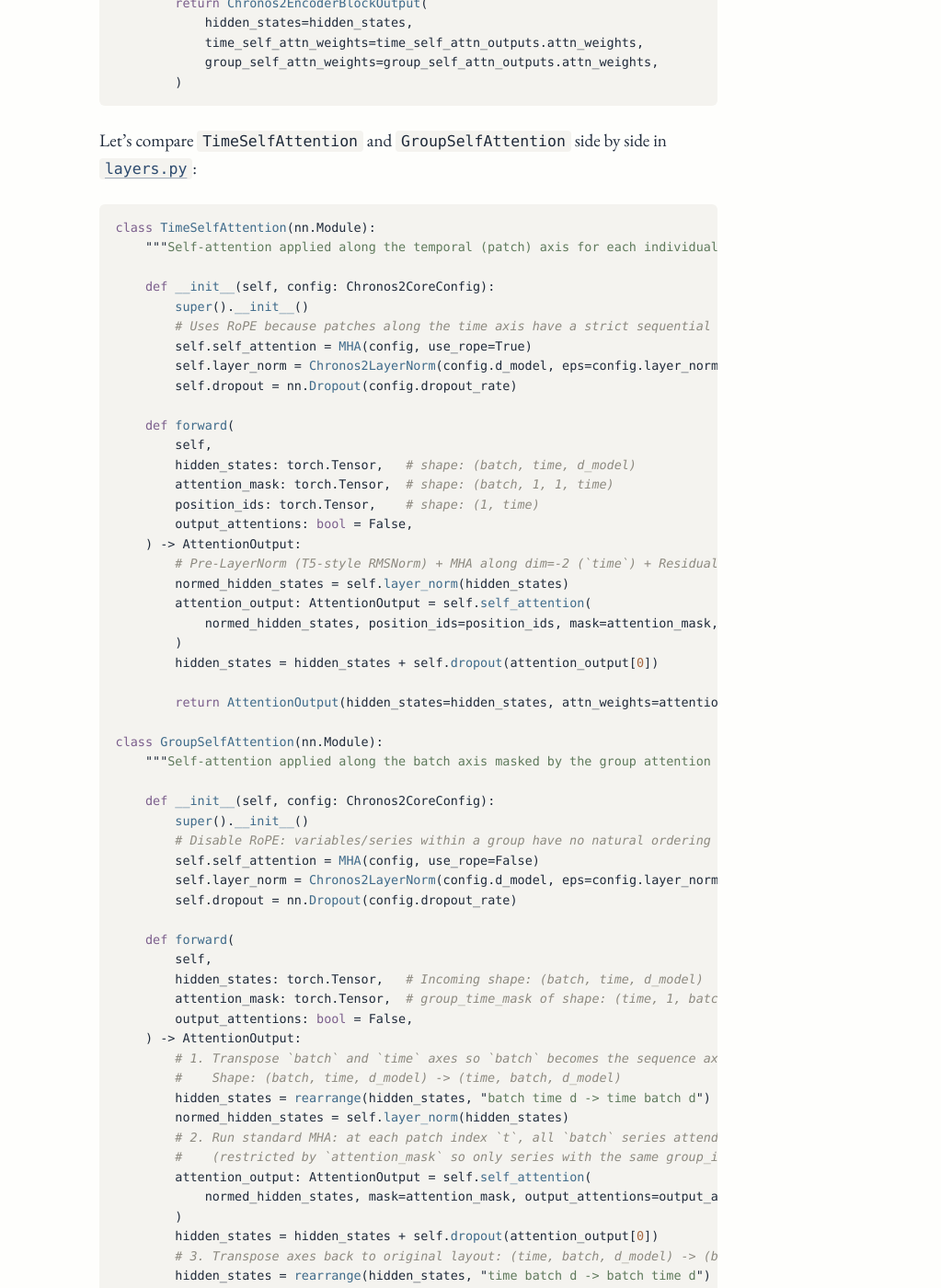
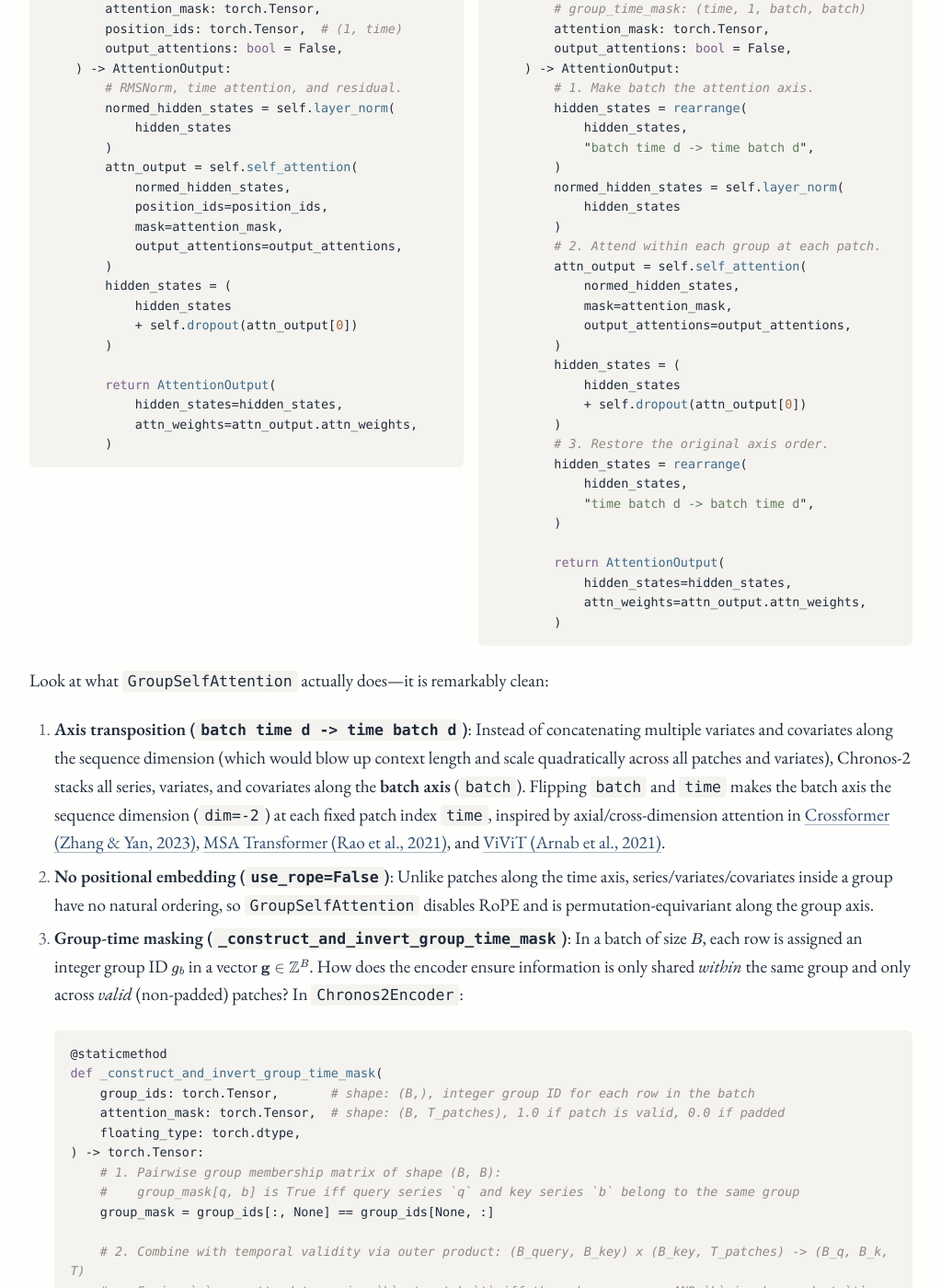
Before and after one commit to yuhanchi/yuhanchi.github.io, a Jekyll site: the page built from _posts/2026-11-06-time-series-as-tokens.md, in a window 1280 px wide and 1400 px high, scrolled down 6883 px. Shown: the whole window at 92% size, without its empty margins (128-1151 px from the left). Built offline with Jekyll 4.4.1, drawn with Linux system fonts in a browser that asks for light colours; some web fonts are replaced; some of the changed text lies outside the part shown.

Commit message:
Widen site layout and compare attention blocks side by side

````diff
--- a/_posts/2026-11-06-time-series-as-tokens.md
+++ b/_posts/2026-11-06-time-series-as-tokens.md
@@ -219,64 +219,113 @@
 
 Let's compare `TimeSelfAttention` and `GroupSelfAttention` side by side in [`layers.py`](https://github.com/amazon-science/chronos-forecasting/blob/main/src/chronos/chronos2/layers.py):
 
+<div class="attention-comparison" markdown="1">
+
 ```python
 class TimeSelfAttention(nn.Module):
-    """Self-attention applied along the temporal (patch) axis for each individual series."""
+    """Attention across time patches."""
 
     def __init__(self, config: Chronos2CoreConfig):
         super().__init__()
-        # Uses RoPE because patches along the time axis have a strict sequential order
-        self.self_attention = MHA(config, use_rope=True)
-        self.layer_norm = Chronos2LayerNorm(config.d_model, eps=config.layer_norm_epsilon)
-        self.dropout = nn.Dropout(config.dropout_rate)
+        # Time patches have a sequential order.
+        self.self_attention = MHA(
+            config, use_rope=True
+        )
+        self.layer_norm = Chronos2LayerNorm(
+            config.d_model,
+            eps=config.layer_norm_epsilon,
+        )
+        self.dropout = nn.Dropout(
+            config.dropout_rate
+        )
 
     def forward(
         self,
-        hidden_states: torch.Tensor,   # shape: (batch, time, d_model)
-        attention_mask: torch.Tensor,  # shape: (batch, 1, 1, time)
-        position_ids: torch.Tensor,    # shape: (1, time)
+        # shape: (batch, time, d_model)
+        hidden_states: torch.Tensor,
+        # shape: (batch, 1, 1, time)
+        attention_mask: torch.Tensor,
+        position_ids: torch.Tensor,  # (1, time)
         output_attentions: bool = False,
     ) -> AttentionOutput:
-        # Pre-LayerNorm (T5-style RMSNorm) + MHA along dim=-2 (`time`) + Residual connection
-        normed_hidden_states = self.layer_norm(hidden_states)
-        attention_output: AttentionOutput = self.self_attention(
-            normed_hidden_states, position_ids=position_ids, mask=attention_mask, output_attentions=output_attentions
+        # RMSNorm, time attention, and residual.
+        normed_hidden_states = self.layer_norm(
+            hidden_states
         )
-        hidden_states = hidden_states + self.dropout(attention_output[0])
+        attn_output = self.self_attention(
+            normed_hidden_states,
+            position_ids=position_ids,
+            mask=attention_mask,
+            output_attentions=output_attentions,
+        )
+        hidden_states = (
+            hidden_states
+            + self.dropout(attn_output[0])
+        )
 
-        return AttentionOutput(hidden_states=hidden_states, attn_weights=attention_output.attn_weights)
+        return AttentionOutput(
+            hidden_states=hidden_states,
+            attn_weights=attn_output.attn_weights,
+        )
+```
 
+```python
 class GroupSelfAttention(nn.Module):
-    """Self-attention applied along the batch axis masked by the group attention mask."""
+    """Attention across series within each group."""
 
     def __init__(self, config: Chronos2CoreConfig):
         super().__init__()
-        # Disable RoPE: variables/series within a group have no natural ordering (permutation-equivariant)
-        self.self_attention = MHA(config, use_rope=False)
-        self.layer_norm = Chronos2LayerNorm(config.d_model, eps=config.layer_norm_epsilon)
-        self.dropout = nn.Dropout(config.dropout_rate)
+        # Series have no natural order within a group.
+        self.self_attention = MHA(
+            config, use_rope=False
+        )
+        self.layer_norm = Chronos2LayerNorm(
+            config.d_model,
+            eps=config.layer_norm_epsilon,
+        )
+        self.dropout = nn.Dropout(
+            config.dropout_rate
+        )
 
     def forward(
         self,
-        hidden_states: torch.Tensor,   # Incoming shape: (batch, time, d_model)
-        attention_mask: torch.Tensor,  # group_time_mask of shape: (time, 1, batch, batch)
+        # shape: (batch, time, d_model)
+        hidden_states: torch.Tensor,
+        # group_time_mask: (time, 1, batch, batch)
+        attention_mask: torch.Tensor,
         output_attentions: bool = False,
     ) -> AttentionOutput:
-        # 1. Transpose `batch` and `time` axes so `batch` becomes the sequence axis (dim=-2)
-        #    Shape: (batch, time, d_model) -> (time, batch, d_model)
-        hidden_states = rearrange(hidden_states, "batch time d -> time batch d")
-        normed_hidden_states = self.layer_norm(hidden_states)
-        # 2. Run standard MHA: at each patch index `t`, all `batch` series attend to each other
-        #    (restricted by `attention_mask` so only series with the same group_id interact)
-        attention_output: AttentionOutput = self.self_attention(
-            normed_hidden_states, mask=attention_mask, output_attentions=output_attentions
+        # 1. Make batch the attention axis.
+        hidden_states = rearrange(
+            hidden_states,
+            "batch time d -> time batch d",
         )
-        hidden_states = hidden_states + self.dropout(attention_output[0])
-        # 3. Transpose axes back to original layout: (time, batch, d_model) -> (batch, time, d_model)
-        hidden_states = rearrange(hidden_states, "time batch d -> batch time d")
+        normed_hidden_states = self.layer_norm(
+            hidden_states
+        )
+        # 2. Attend within each group at each patch.
+        attn_output = self.self_attention(
+            normed_hidden_states,
+            mask=attention_mask,
+            output_attentions=output_attentions,
+        )
+        hidden_states = (
+            hidden_states
+            + self.dropout(attn_output[0])
+        )
+        # 3. Restore the original axis order.
+        hidden_states = rearrange(
+            hidden_states,
+            "time batch d -> batch time d",
+        )
 
-        return AttentionOutput(hidden_states=hidden_states, attn_weights=attention_output.attn_weights)
+        return AttentionOutput(
+            hidden_states=hidden_states,
+            attn_weights=attn_output.attn_weights,
+        )
 ```
+
+</div>
 
 Look at what `GroupSelfAttention` actually does—it is remarkably clean:
 
--- a/assets/css/base.css
+++ b/assets/css/base.css
@@ -215,6 +215,15 @@
 .prose pre code { background: none; padding: 0; font-size: inherit; border-radius: 0; }
 .prose div.highlighter-rouge { margin: 0 0 1.2em; }
 .prose div.highlighter-rouge pre { margin: 0; }
+.attention-comparison { display: grid; gap: 1rem; margin-bottom: 1.2em; }
+.attention-comparison > div { min-width: 0; }
+.prose .attention-comparison div.highlighter-rouge { margin: 0; }
+@media (min-width: 1000px) {
+  .attention-comparison { grid-template-columns: repeat(2, minmax(0, 1fr)); }
+}
+@media (min-width: 681px) {
+  .prose pre, .prose pre code { white-space: pre-wrap; overflow-wrap: anywhere; }
+}
 .prose table { width: 100%; border-collapse: collapse; font-size: .92em; display: block; overflow-x: auto; }
 .prose th, .prose td { padding: .45em .75em; border-bottom: 1px solid var(--line); text-align: left; vertical-align: top; }
 .prose th { font-weight: 600; border-bottom-color: var(--muted); }
--- a/assets/css/scholar.css
+++ b/assets/css/scholar.css
@@ -12,10 +12,14 @@
   --font-sc: "EB Garamond SC", "EB Garamond", Garamond, serif;
   --fs: 1.2rem;
   --lh: 1.6;
-  --page: 54rem;
-  --measure: 42rem;
+  --page: 68rem;
+  --measure: 60rem;
+  --writing-page: 76rem;
   --photo-w: 15rem;
 }
+.k-writing .wrap { max-width: var(--writing-page); }
+.writing { max-width: none; }
+.post, .cv { margin-inline: auto; }
 .masthead { padding-bottom: .7rem; border-bottom: 1px solid var(--accent); }
 .brand { font-family: var(--font-sc); font-weight: 500; font-size: 1.3rem; letter-spacing: .04em; color: var(--accent); }
 .nav { font-size: 1.05rem; }
````
